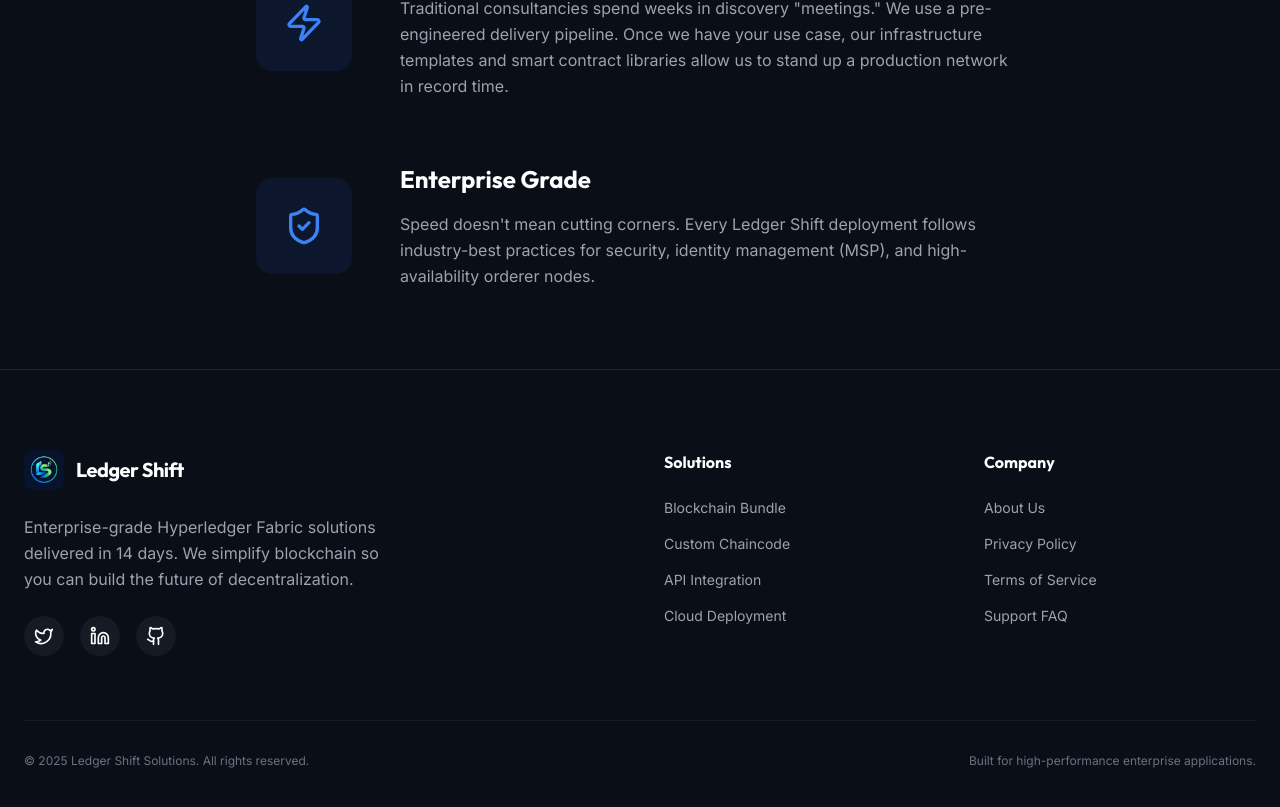
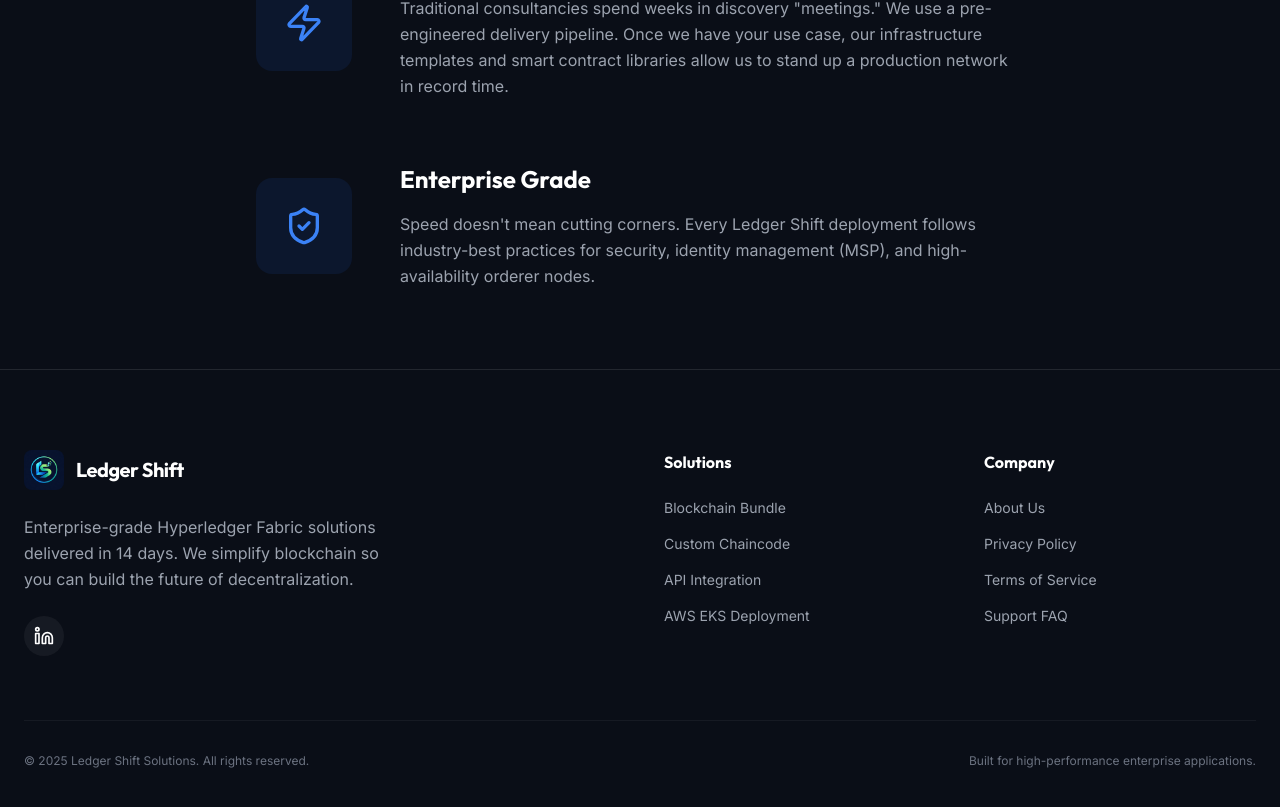
Before and after one commit to ledgershift/blockchain-project, a React (Vite) app: page /#/about in a window 1280 px wide. Shown: the part 860-1667 px from the top of the page. Built offline with nearby package versions, Linux system fonts and the light colour scheme.

Commit message:
Focus tech stack on AWS/EKS/Docker and remove Twitter/GitHub social links

```diff
--- a/src/components/Footer.jsx
+++ b/src/components/Footer.jsx
@@ -1,5 +1,5 @@
 import React from 'react';
-import { Shield, Twitter, Linkedin, Github } from 'lucide-react';
+import { Shield, Linkedin } from 'lucide-react';
 import { Link } from 'react-router-dom';
 
 const Footer = () => {
@@ -17,14 +17,8 @@
                         </p>
 
                         <div className="flex space-x-4">
-                            <a href="#" className="w-10 h-10 rounded-full bg-white/5 flex items-center justify-center hover:bg-blue-600 transition-all">
-                                <Twitter className="w-5 h-5" />
-                            </a>
                             <a href="https://www.linkedin.com/company/ledger-shift" target="_blank" rel="noopener noreferrer" className="w-10 h-10 rounded-full bg-white/5 flex items-center justify-center hover:bg-blue-600 transition-all">
                                 <Linkedin className="w-5 h-5" />
-                            </a>
-                            <a href="#" className="w-10 h-10 rounded-full bg-white/5 flex items-center justify-center hover:bg-blue-600 transition-all">
-                                <Github className="w-5 h-5" />
                             </a>
                         </div>
                     </div>
@@ -35,7 +29,7 @@
                             <li><Link to="/#solution" className="hover:text-white transition-colors">Blockchain Bundle</Link></li>
                             <li><a href="#" className="hover:text-white transition-colors">Custom Chaincode</a></li>
                             <li><a href="#" className="hover:text-white transition-colors">API Integration</a></li>
-                            <li><a href="#" className="hover:text-white transition-colors">Cloud Deployment</a></li>
+                            <li><Link to="/#solution" className="hover:text-white transition-colors">AWS EKS Deployment</Link></li>
                         </ul>
                     </div>
 
--- a/src/components/Hero.jsx
+++ b/src/components/Hero.jsx
@@ -64,7 +64,7 @@
                         {[
                             { label: 'Zero Recurring Fees', icon: Shield },
                             { label: 'Production Ready', icon: CheckCircle2 },
-                            { label: 'Cloud Agnostic', icon: Shield },
+                            { label: 'Docker & EKS Powered', icon: Shield },
                             { label: 'REST API Access', icon: CheckCircle2 },
                         ].map((item, i) => (
                             <div key={i} className="flex items-center space-x-2">
--- a/src/components/Pricing.jsx
+++ b/src/components/Pricing.jsx
@@ -8,7 +8,7 @@
         'Custom Chaincode Development',
         'REST API Adaptor Service',
         'Application Integration Support',
-        'Kubernetes / Cloud Deployment',
+        'Docker & AWS EKS Setup',
         'Technical Documentation',
         'Zero Recurring Fees',
         'Full Code Access'
--- a/src/components/WhyChooseUs.jsx
+++ b/src/components/WhyChooseUs.jsx
@@ -5,7 +5,7 @@
     const reasons = [
         { title: 'Enterprise-Grade Architecture', icon: ShieldCheck, desc: 'Designed for production environments, not just prototypes.' },
         { title: 'Clean and Secure APIs', icon: Cpu, desc: 'Secure REST wrappers that make blockchain feel like a standard DB.' },
-        { title: 'No Vendor Lock-in', icon: Key, desc: 'You control the code and the infrastructure. Move anywhere, anytime.' },
+        { title: 'AWS & EKS Native', icon: Key, desc: 'Optimized for AWS and EKS for maximum reliability and scalability.' },
         { title: 'Fast Time-to-Market', icon: Rocket, desc: 'Go from zero to live in 7 days. Skip the months of research.' },
         { title: 'Startup-Friendly Pricing', icon: DollarSign, desc: 'Fixed $999 one-time cost. Perfect for MVPs and team pilots.' },
         { title: 'Real Production Usage', icon: Zap, desc: 'Built using best practices used by Fortune 500 companies.' },
```
